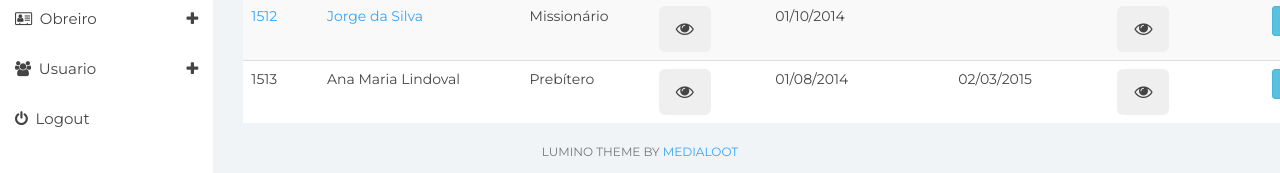
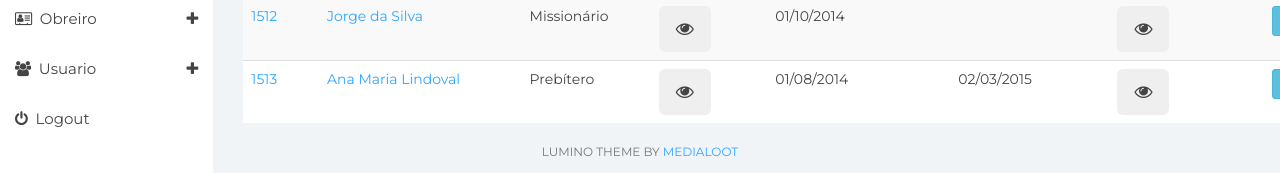
Before and after one commit to franciscoaraujo/cmo-service-frontend--template, a plain HTML site: page listar.html in a window 1280 px wide. Shown: the part 246-419 px from the top of the page. Drawn offline with nearby package versions, Linux system fonts and the light colour scheme.

Commit message:
ajustes de layout e componentes

```diff
--- a/listar.html
+++ b/listar.html
@@ -248,8 +248,8 @@
 							</tr>
 
 							<tr>
-								<td>1513</td>
-								<td>Ana Maria Lindoval</td>
+								<td><a href="#">1513</a></td>
+								<td><a href="#">Ana Maria Lindoval</a></td>
 								<td>Prebítero</td>
 								<td>
 									<button type="button" class="btn btn-secondary btn-lg"
```
